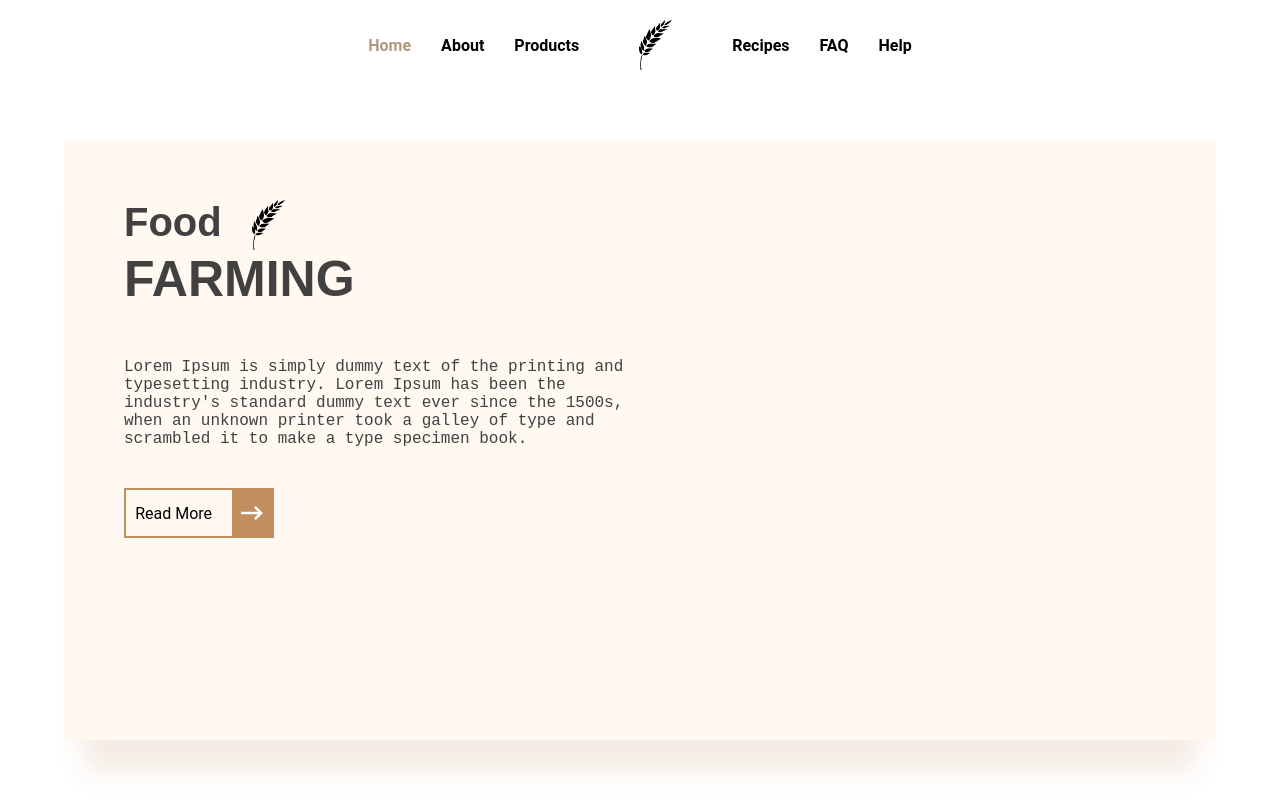
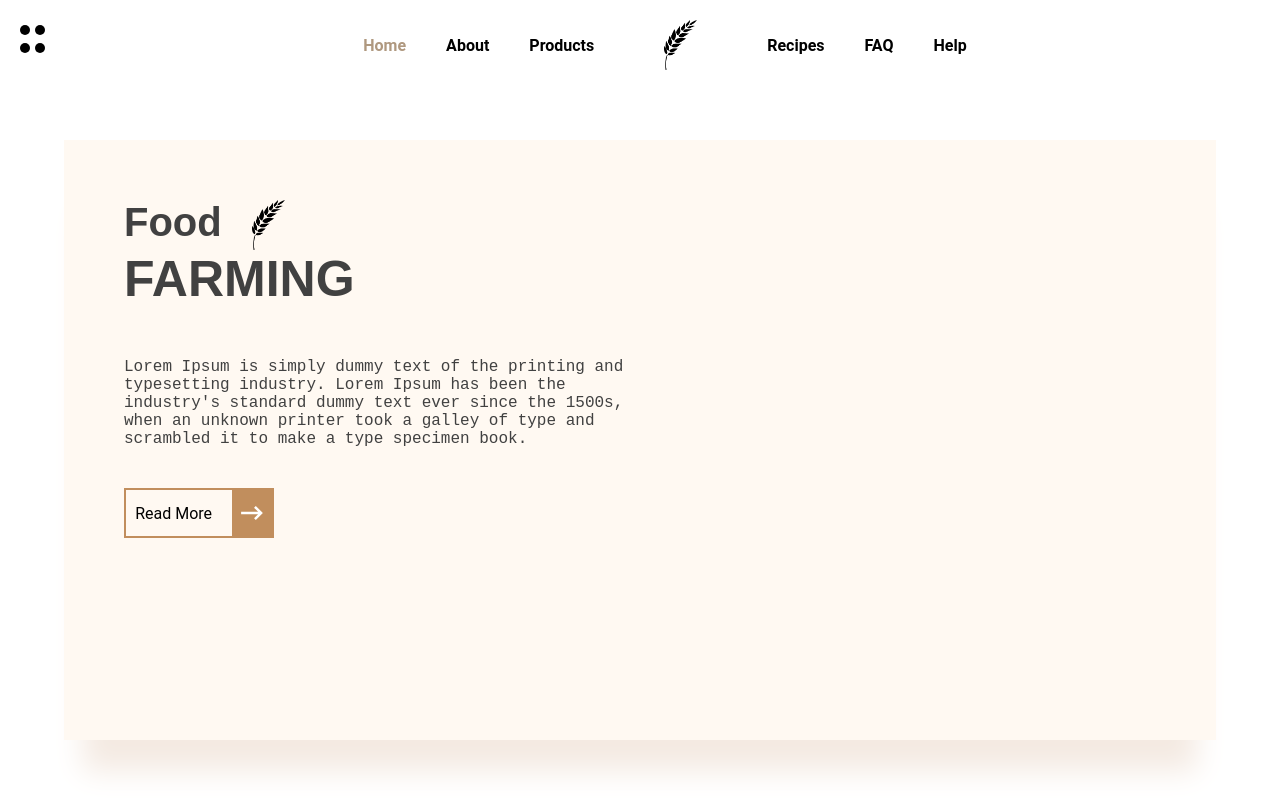
Before and after one commit to phytter/food-farming, a React (Vite) app: page / in a window 1280 px wide. Built offline with nearby package versions, Linux system fonts and the light colour scheme.

Commit message:
feat: add menu button

```diff
--- a/src/presentation/components/layout/header/header.tsx
+++ b/src/presentation/components/layout/header/header.tsx
@@ -1,5 +1,5 @@
 import Leaft from '@/assets/leaft.png'
-import { LeaftIcon, MenuItem, StyledHeader } from './styles'
+import { MenuDotButton, Dot, LeaftIcon, MenuItem, StyledHeader } from './styles'
 import { useLocation } from 'react-router-dom'
 
 const Header: React.FC = () => {
@@ -8,6 +8,13 @@ const Header: React.FC = () => {
     const getColorStateByPath = (path: string): 'selected' | undefined => location.pathname === path ? 'selected' :  undefined
 
     return (
+        <>
+            <MenuDotButton>
+                <Dot />
+                <Dot />
+                <Dot />
+                <Dot />
+            </MenuDotButton>
             <StyledHeader>
                 <MenuItem color={getColorStateByPath('/')} href='/'>Home</MenuItem>
                 <MenuItem href='/about' color={getColorStateByPath('/about')}>About</MenuItem>
@@ -17,6 +24,7 @@ const Header: React.FC = () => {
                 <MenuItem>FAQ</MenuItem>
                 <MenuItem>Help</MenuItem>
             </StyledHeader>
+        </>
     )
 }
 
--- a/src/presentation/components/layout/header/styles.ts
+++ b/src/presentation/components/layout/header/styles.ts
@@ -6,13 +6,13 @@ export const StyledHeader = styled('header', {
     justifyContent: 'center',
     alignItems: 'center',
     padding: 20,
-    gap: 30
+    gap: 40
 })
 
 export const MenuItem = styled('a', {
     textDecoration: 'unset',
     color: 'unset',
-    fontWeight: 'bold',
+    fontWeight: '600',
     fontSize: '16px',
     variants: {
         color: {
@@ -27,3 +27,26 @@ export const LeaftIcon = styled('img', {
     height: 50,
     margin: '0px 30px'
 })
+
+export const Dot = styled('span', {
+    height: 10,
+    width: 10,
+    backgroundColor: 'Black',
+    display: 'block',
+   borderRadius: '50%'
+})
+
+export const MenuDotButton = styled('span', {
+    height: 30,
+    width: 30,
+    marginTop: 25,
+    marginLeft: 20,
+    float: 'left',
+    display: 'flex',
+    flexWrap: 'wrap',
+    gap: 5,
+    '&:hover': {
+        opacity: 0.7,
+        cursor: 'pointer'
+    }
+})
```
Lines whose indentation alone changed are shown as unchanged.
